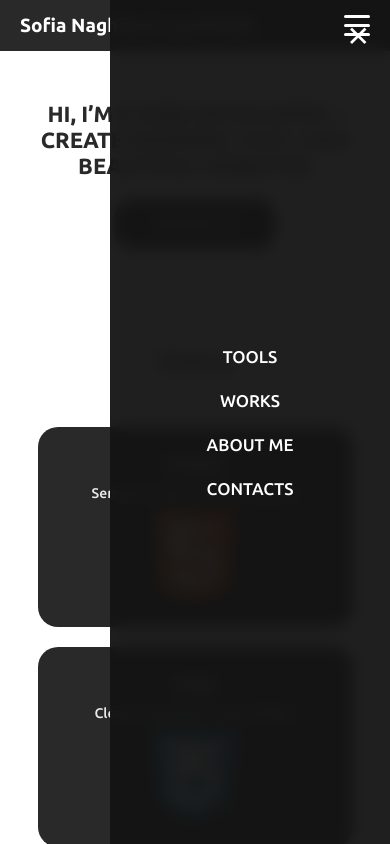
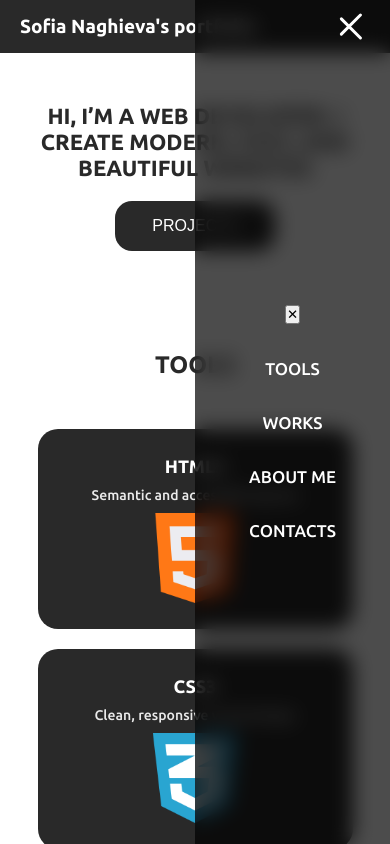
Before and after one commit to SophiaTey/MYpotfolio, a plain HTML site: page docs/index.html in a window 390 px wide. Both pictures are taken after a click on the button "Открыть меню". Shown: the top 844 px of the page. Drawn offline with Linux system fonts and the light colour scheme.

Commit message:
Refactor CSS styles for improved responsiveness

```diff
--- a/docs/style.css
+++ b/docs/style.css
@@ -75,57 +75,78 @@ h5 {
   font-weight: 600;
 }
 
-/* БУРГЕР */
+/* Стили для бургера */
 .burger {
-  display: none;
+    display: none; /* По умолчанию скрыт на десктопе */
     flex-direction: column;
-  gap: 6px;
-  background: none;
+    justify-content: space-around;
+    width: 30px;
+    height: 25px;
+    background: transparent;
     border: none;
     cursor: pointer;
+    padding: 0;
     z-index: 1100;
 }
 
 .burger span {
-  width: 26px;
+    width: 30px;
     height: 3px;
     background: white;
-  border-radius: 2px;
+    border-radius: 10px;
+    transition: all 0.3s linear;
+    position: relative;
+    transform-origin: 1px; /* Важно для красивого вращения */
 }
 
+/* Анимация в крестик */
+.burger.active span:nth-child(1) {
+    transform: rotate(45deg);
+}
+
+.burger.active span:nth-child(2) {
+    opacity: 0;
+    transform: translateX(20px);
+}
+
+.burger.active span:nth-child(3) {
+    transform: rotate(-45deg);
+}
+
+/* Обновленное мобильное меню */
 .mobile-menu {
     position: fixed;
     top: 0;
     right: 0;
-  width: 280px;
+    /* Ширина на пол-экрана */
+    width: 50%;
     height: 100vh;
-  background: rgba(20, 20, 20, 0.95);
-  backdrop-filter: blur(8px);
+
+    /* Полупрозрачный черный фон */
+    background: rgba(0, 0, 0, 0.7);
+    /* Эффект матового стекла (размытие фона сайта) */
+    backdrop-filter: blur(10px);
+    -webkit-backdrop-filter: blur(10px); /* Для поддержки в Safari */
+
     display: flex;
     flex-direction: column;
     align-items: center;
     justify-content: center;
-  gap: 25px;
+    gap: 35px;
+
+    /* Выезд справа налево */
     transform: translateX(100%);
-  transition: transform 0.4s ease;
+    transition: transform 0.4s ease-in-out;
     z-index: 1000;
+
+    /* Чтобы текст не прилипал к краям на очень узких экранах */
+    padding: 20px;
 }
 
+/* Состояние при открытии */
 .mobile-menu.active {
     transform: translateX(0);
 }
-
-.close {
-  position: absolute;
-  top: 20px;
-  right: 20px;
-  background: none;
-  border: none;
-  color: white;
-  font-size: 28px;
-  cursor: pointer;
-}
-
 /* MAIN SECTION */
 .description {
   margin-top: 90px;
```
Lines whose indentation alone changed are shown as unchanged.
